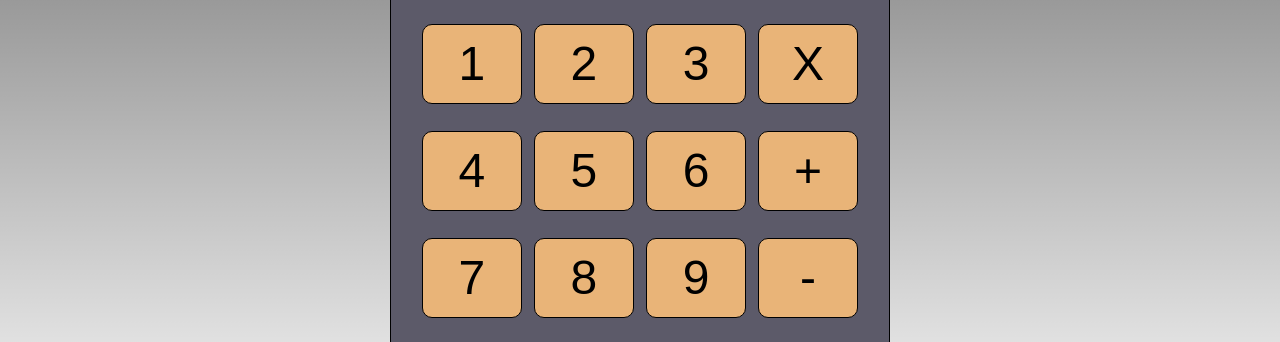
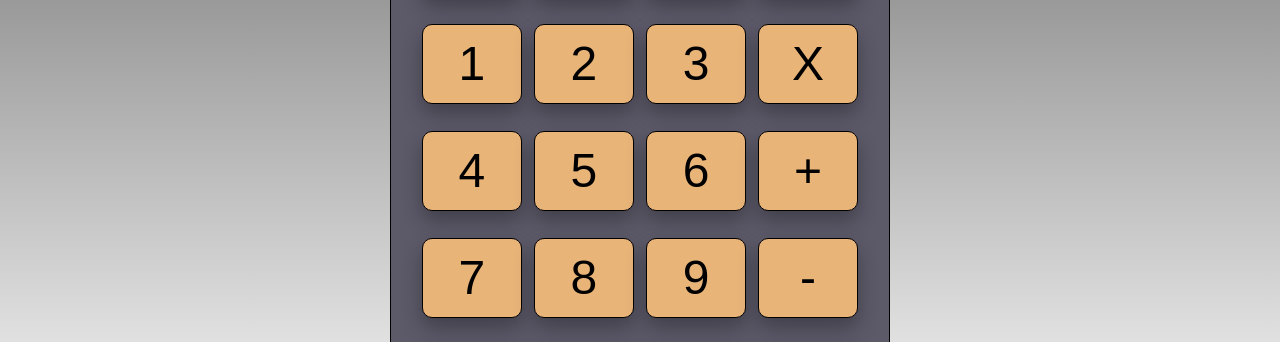
Before and after one commit to TomStlau/calculator, a plain HTML site: page index.html in a window 1280 px wide. Shown: the part 311-653 px from the top of the page. Drawn offline with Linux system fonts and the light colour scheme.

Commit message:
Added some box shadow and a translate effect on click

```diff
--- a/style.css
+++ b/style.css
@@ -78,6 +78,10 @@ body {
   justify-items: center;
 }
 
+.buttons:active {
+  translate: 2px 2px;
+}
+
 .buttons {
   border: 1px solid black;
   width: 100px;
@@ -88,6 +92,7 @@ body {
   align-items: center;
   font-size: 3rem;
   background-color: rgb(233, 180, 120);
+  box-shadow: 0px 10px 20px 0px rgba(0, 0, 0, 0.3);
 }
 
 .buttons:hover {
```
